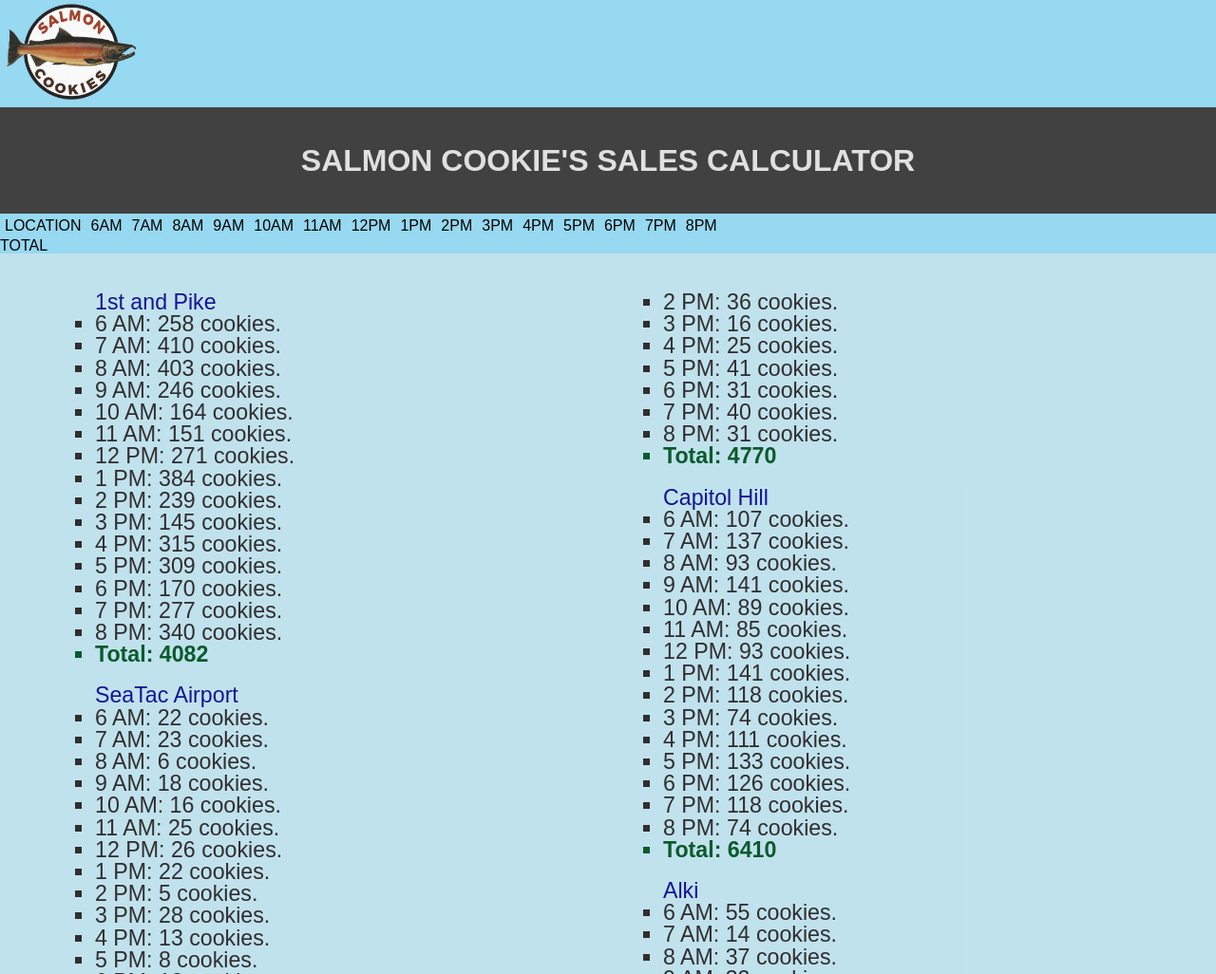
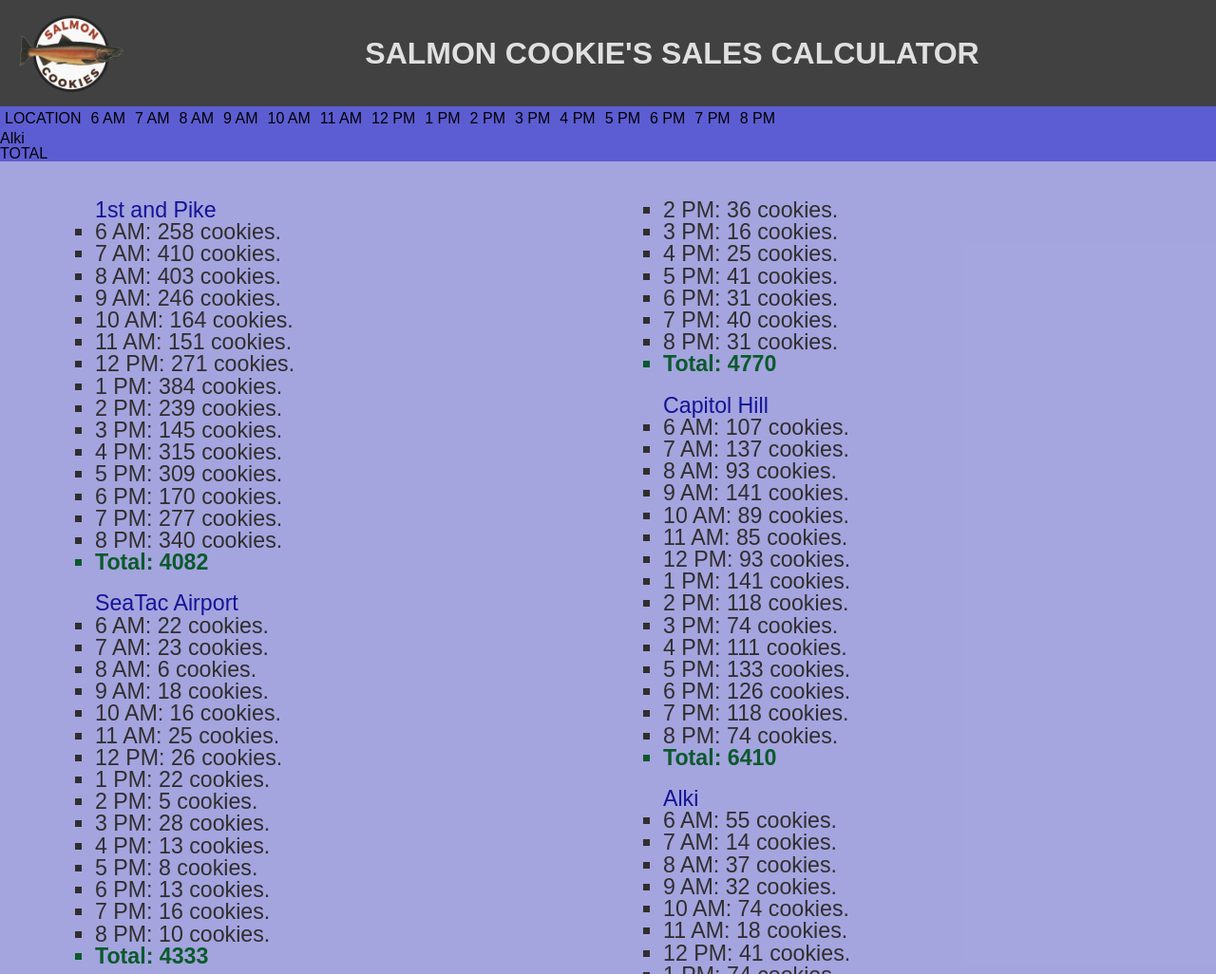
Before and after one commit to richjimdev/code-201-salmon-cookies, a plain HTML site: page sales.html in a window 1280 px wide. Shown: the top 1026 px of the page at 95% size. Drawn offline with Linux system fonts and the light colour scheme.

Commit message:
Made time head row work

```diff
--- a/css/style.css
+++ b/css/style.css
@@ -1,5 +1,5 @@
 body {
-  background-color: rgb(150, 217, 240);
+  background-color: rgb(93, 93, 211);
   font-family: 'Montserrat', sans-serif;
 }
 
@@ -11,6 +11,13 @@ body {
   width: auto;
   text-align: center;
   padding: 40px 0px;
+}
+
+.small-logo {
+  float: left;
+  margin-top: -27px;
+  margin-left: 15px;
+  padding: 0px;
 }
 
 #locations {
--- a/index.html
+++ b/index.html
@@ -7,8 +7,7 @@
   <meta name="viewport" content="width=device-width, initial-scale=1">
   <link rel="stylesheet" type="text/css" href="css/reset.css" />
   <link rel="stylesheet" type="text/css" media="screen" href="css/style.css" />
-  <!-- <script src="js/app.js"></script> -->
-  <!--Google fonts taken from fonts.google.com-->
+  <link rel="shortcut icon" href="favicon.ico" type="image/x-icon">
   <link href="https://fonts.googleapis.com/css?family=Montserrat:400,700" rel="stylesheet">
 </head>
 <body>
--- a/js/app.js
+++ b/js/app.js
@@ -9,13 +9,17 @@ function SalmonCookies(loc, minCust, maxCust, avrg) {
   this.avrg = avrg;
 }
 
+//All location objects being created by the constructor
 var $1np = new SalmonCookies('1st and Pike', 23, 65, 6.3);
 var $sta = new SalmonCookies('SeaTac Airport', 3, 24, 1.2);
 var $seaC = new SalmonCookies('Seattle Center', 11, 38, 1.2);
 var $capHill = new SalmonCookies('Capitol Hill', 20, 38, 3.7);
 var $alki = new SalmonCookies('Alki', 2, 16, 4.6);
+
+//giving the compile function to all location objects
 SalmonCookies.prototype.showData = compile;
 
+//function to calculate the random customers
 function getAvrgCookies(location) {
   var randNum = Math.floor(Math.random() * (location.maxCust - location.minCust + 1) + location.minCust);
   // console.log(`the random number generated for ${$1np.loc} was ${randNum}`);
@@ -23,6 +27,7 @@ function getAvrgCookies(location) {
   return Math.round(total);
 }
 
+//function to display time in 12hour format
 function makeTime(hour) {
   var date = new Date(`August 06, 2018 ${hour}:00:00`);
   var dateOptions = {
@@ -30,6 +35,15 @@ function makeTime(hour) {
     hour12: true
   };
   return date.toLocaleString('en-US', dateOptions);
+}
+
+var timesOnTable;
+var timeOnTableRow = document.getElementById('times-row');
+
+for (var i = 6; i <= 20; i++) {
+  timesOnTable = document.createElement('th');
+  timesOnTable.textContent = makeTime(i);
+  timeOnTableRow.appendChild(timesOnTable);
 }
 
 var sum = 0;
--- a/sales.html
+++ b/sales.html
@@ -7,41 +7,24 @@
   <meta name="viewport" content="width=device-width, initial-scale=1">
   <link rel="stylesheet" type="text/css" href="css/reset.css" />
   <link rel="stylesheet" type="text/css" media="screen" href="css/style.css" />
-
+  <link rel="shortcut icon" href="favicon.ico" type="image/x-icon">
 </head>
 <body>
-  <img src="img/sc_logo.png" width="150px">
   <div class="main-title">
+    <a href="index.html"><img  class="small-logo" src="img/sc_logo.png" href="index.html" width="120px"></a>
     <header>SALMON COOKIE'S SALES CALCULATOR</header>
   </div>
     <table>
         <thead>
-          <tr>
+          <tr id="times-row">
             <th>LOCATION</th>
-            <th>6AM</th>
-            <th>7AM</th>
-            <th>8AM</th>
-            <th>9AM</th>
-            <th>10AM</th>
-            <th>11AM</th>
-            <th>12PM</th>
-            <th>1PM</th>
-            <th>2PM</th>
-            <th>3PM</th>
-            <th>4PM</th>
-            <th>5PM</th>
-            <th>6PM</th>
-            <th>7PM</th>
-            <th>8PM</th>
           </tr>
         </thead>
-        <tbody id="WILLBELOCATIONS">
-          <!-- <tr>
-            <td>Name Body</td>
-            <td>Shoe Body</td>
-            <td>Eye Color Body</td>
-            <td>Shirt Color Body</td>
-          </tr> -->
+        <tbody id="locations-column">
+          <tr>
+            <td>Alki</td>
+          </tr>
+
         </tbody>
         <tfoot>
             <tr>
```
Also changed, not shown: favicon.ico (added).
